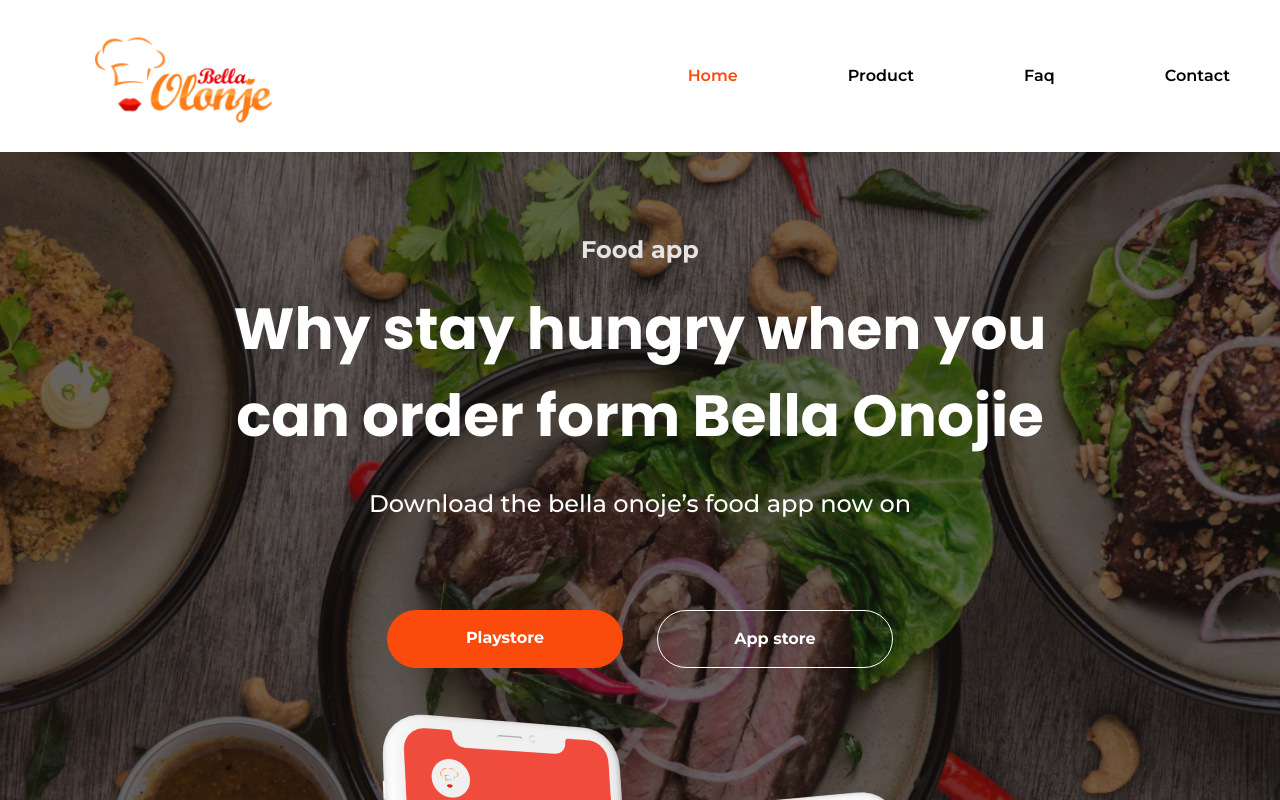
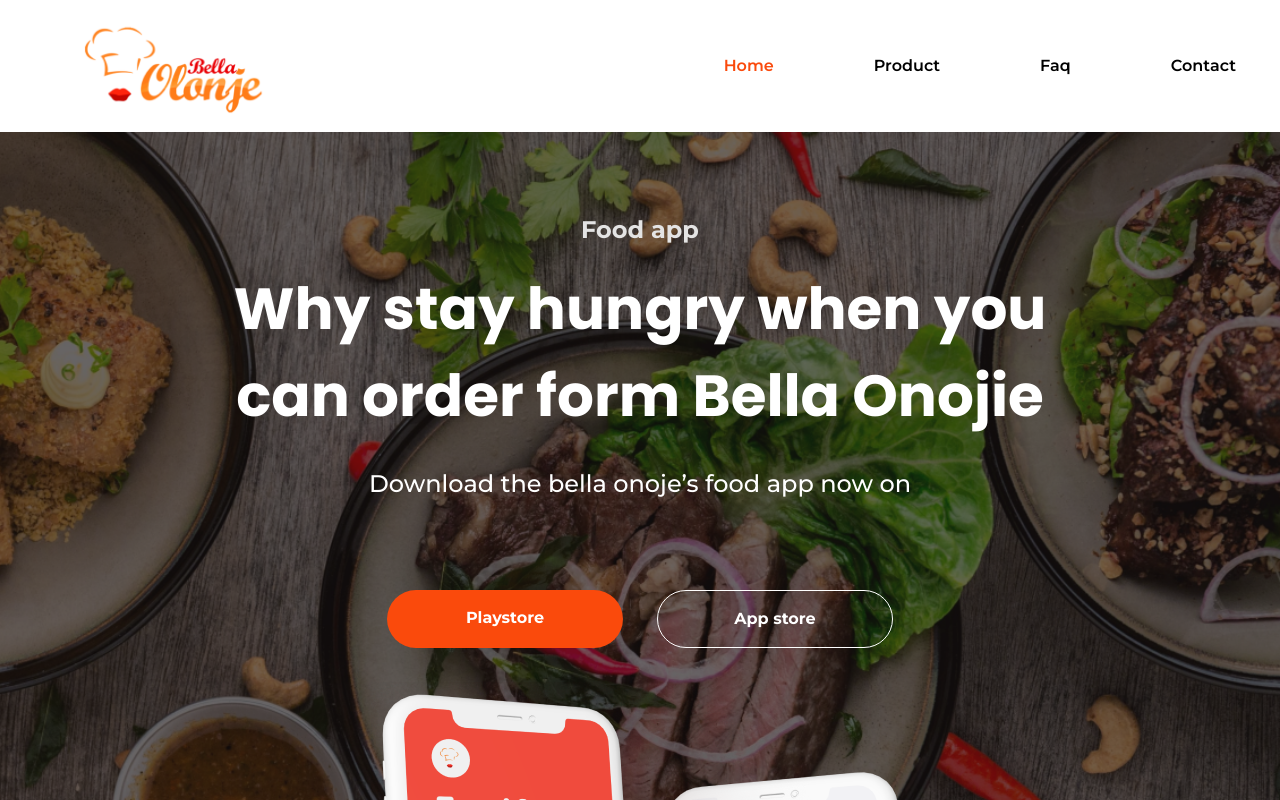
Before and after one commit to ESKempken/my-vue-template, a Vue app: page / in a window 1280 px wide. Shown: the top 800 px of the page. Built offline with nearby package versions, Linux system fonts and the light colour scheme.

Commit message:
design liberties to size var

```diff
--- a/src/components/atom/AButton.vue
+++ b/src/components/atom/AButton.vue
@@ -3,7 +3,6 @@
     :is="tag"
     :data-background="background"
     :data-color="color"
-    :data-outline="outline"
     :data-rounded="rounded"
     :href="href"
     class="AButton"
--- a/src/components/molecule/MNavHamburger.vue
+++ b/src/components/molecule/MNavHamburger.vue
@@ -16,7 +16,10 @@
 
       <nav>
         <ElMenu>
-          <template v-for="route in $router.options.routes">
+          <template
+            v-for="route in $router.options.routes"
+            :key="route.id"
+          >
             <ElMenuItem>
               <router-link :to="route.path">
                 {{ route.name }}
--- a/src/components/molecule/MNavPanel.vue
+++ b/src/components/molecule/MNavPanel.vue
@@ -42,7 +42,7 @@
 
   .MNavPanel
     display: flex
-    gap: 90px
+    gap: spacer("lg")
 
     &__button
       padding: 10px
--- a/src/components/organism/OHeader.vue
+++ b/src/components/organism/OHeader.vue
@@ -35,13 +35,13 @@
   @use "../../assets/variables.sass" as *
 
   .OHeader
-    padding: 26px 40px 26px 90px
+    padding: spacer("sm") spacer("md") spacer("sm") spacer("lg")
     display: flex
     justify-content: space-between
     align-items: center
 
-    @include breakpoint('sm')
-      padding: 16px 17px
+    @include breakpoint('md')
+      padding: spacer("sm")
 
     &__logo
       height: 100px
--- a/src/components/organism/OSection.vue
+++ b/src/components/organism/OSection.vue
@@ -91,6 +91,7 @@
 
     @include breakpoint('md')
       flex-direction: column-reverse
+      gap: spacer("md")
 
       .OSection__content, .OSection__image
         margin-left: auto
```
